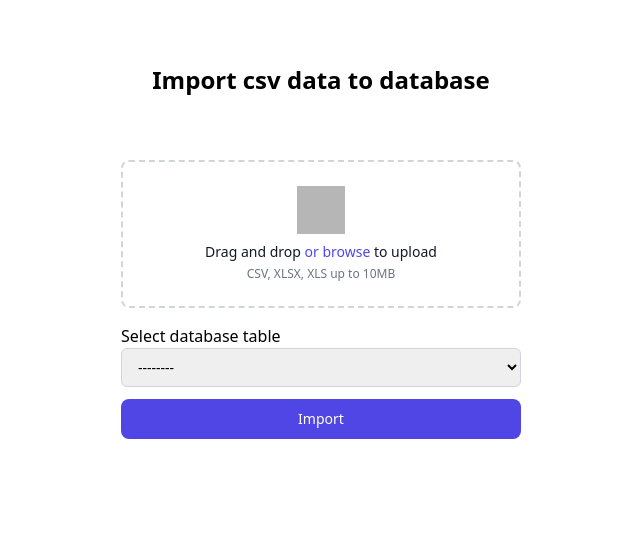
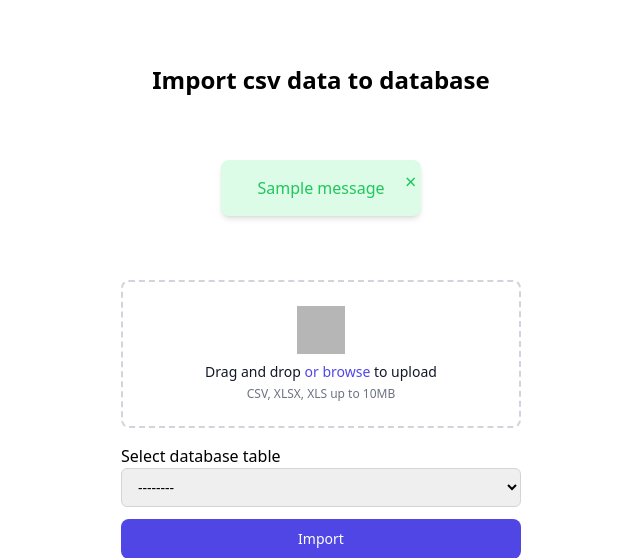
Before and after one commit to joy-ahmed/cscommand, a Django app: page /import-data/ in a window 1280 px wide. Shown: the top 558 px of the page, without its empty margins (319-959 px from the left). Run offline with Django 5.2, Linux system fonts and the light colour scheme; tables that the repository leaves empty hold one stand-in row (values such as "Sample post"); one stand-in notice (Sample message) is shown; some libraries are stand-ins or nearby versions; grey boxes are pictures that could not be loaded.

Commit message:
handling import errors

```diff
--- a/dataentry/templates/import_data.html
+++ b/dataentry/templates/import_data.html
@@ -7,6 +7,25 @@
   <h4 class="mb-16 text-2xl font-bold text-center">
     Import csv data to database
   </h4>
+  {% if messages %}
+  <div class="mb-16">
+    {% for message in messages %}
+    <div
+      class="rounded-lg shadow-md {% if message.tags == 'error' %}bg-red-100 text-red-500{% elif message.tags == 'success' %}bg-green-100 text-green-500{% else %}bg-gray-100 text-gray-800{% endif %} py-4 px-5 relative"
+      role="alert"
+    >
+      <div class="px-4">{{ message }}</div>
+      <button
+        type="button"
+        class="absolute top-0 right-0 mr-1 mt-2"
+        onclick="this.parentElement.remove()"
+      >
+        <span class="text-xl" aria-hidden="true">&times;</span>
+      </button>
+    </div>
+    {% endfor %}
+  </div>
+  {% endif %}
   <form
     action="{% url 'import-data' %}"
     method="post"
@@ -81,6 +100,7 @@
       <select
         name="model"
         id="select-model"
+        required
         class="block w-full pl-3 pr-10 py-2 text-base border border-gray-300 focus:outline-none focus:ring-indigo-500 focus:border-indigo-500 sm:text-sm rounded-md"
       >
         <option value="" disabled selected>--------</option>
--- a/dataentry/views.py
+++ b/dataentry/views.py
@@ -1,6 +1,7 @@
 from django.conf import settings
 from django.shortcuts import redirect, render
 from django.core.management import call_command
+from django.contrib import messages
 
 from .utils import get_all_custom_models
 from uploads.models import Upload
@@ -24,8 +25,10 @@ def import_data(request):
         # trigger import data command
         try:
             call_command('importdata', file_abs_path, model_name)
+            messages.success(request, 'Data imported successfully')
         except Exception as e:
-            raise e
+            messages.error(request, str(e))
+
         return redirect('import-data')
     else:
         new_models = get_all_custom_models()
```
Also changed, not shown: dataentry/management/commands/importdata.py (+10 -0 lines).
